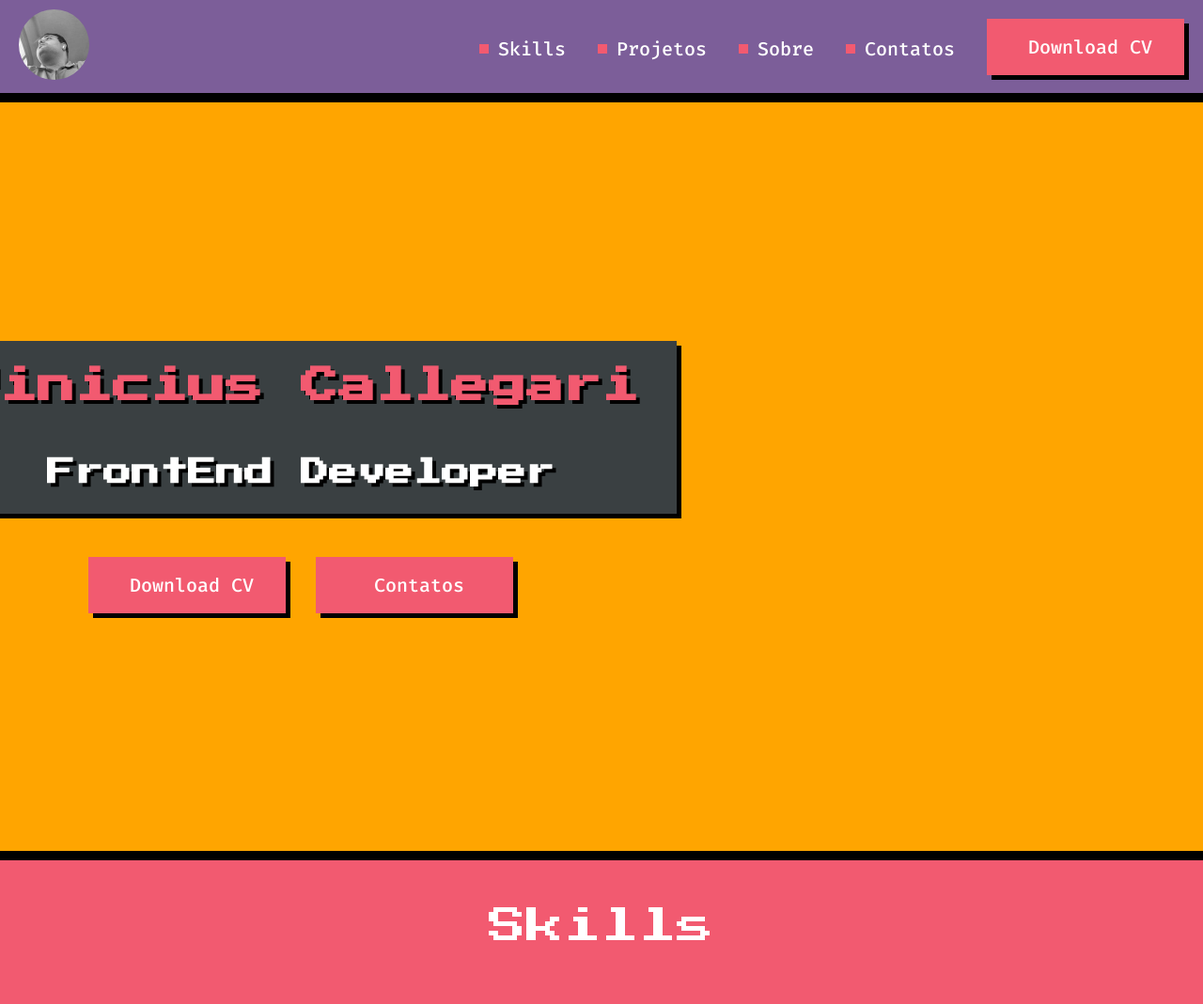
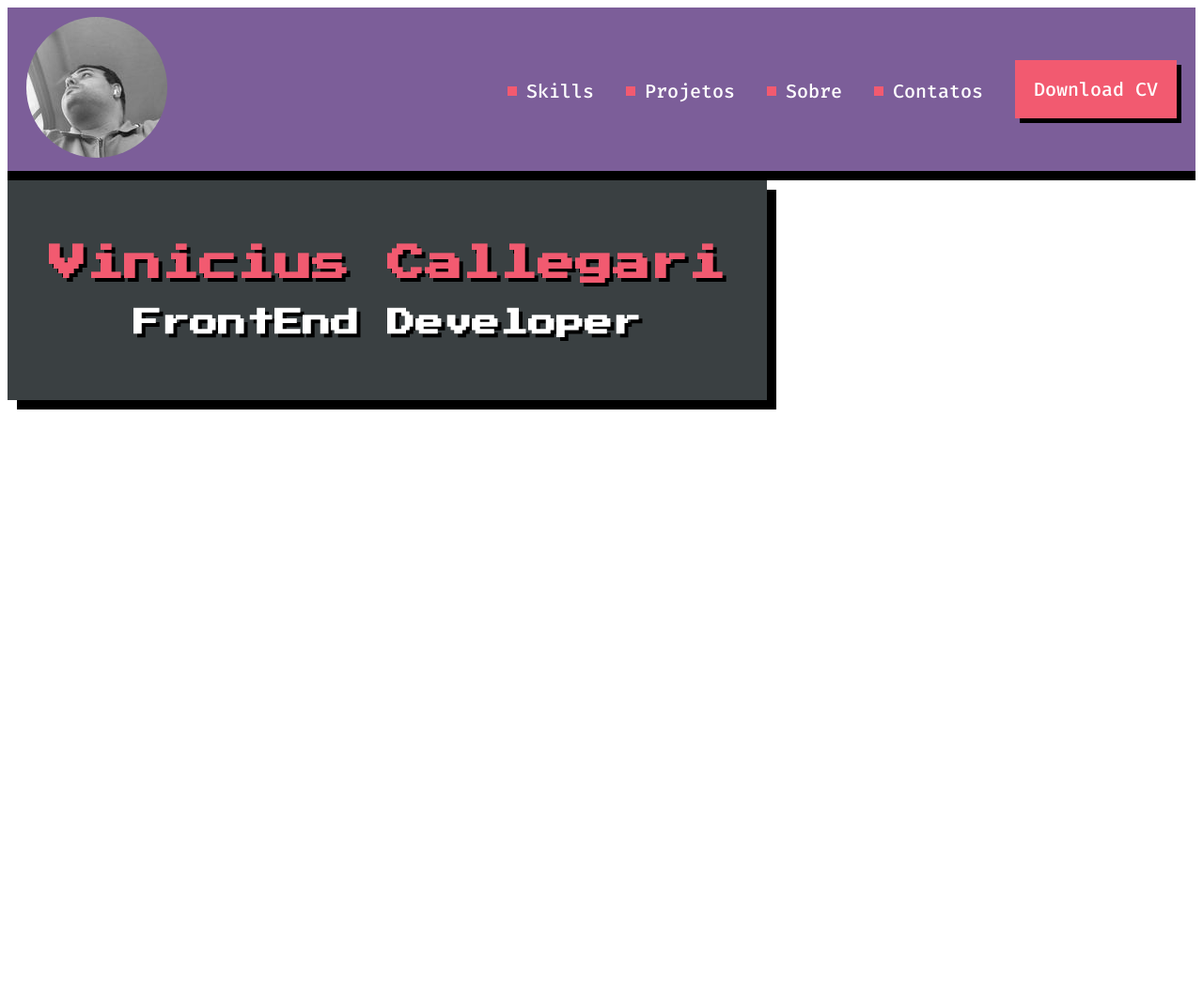
Before and after one commit to callegari18/sitepessoal, a plain HTML site: page index.html in a window 1280 px wide. Shown: the top 1069 px of the page at 94% size. After the commit the page ends 800 px from the top, so only its background shows below. Drawn offline with Linux system fonts and the light colour scheme.

Commit message:
refactory code and isolating components

```diff
--- /dev/null
+++ b/css/components/action.css
@@ -0,0 +1,18 @@
+
+.action {
+  display: inline-flex;
+  align-items: center;
+  color: #FFF;
+  font-size: 20px;
+  font-family: 'Fira Code', monospace, sans-serif;
+  font-weight: 500;
+  margin-right: 30px;
+  text-decoration: none;
+}
+.action:before {
+  content: "";
+  background-color: #F25A70;
+  width: 10px;
+  height: 10px;
+  margin-right: 10px;
+}
--- /dev/null
+++ b/css/components/box.css
@@ -0,0 +1,11 @@
+.box{
+    display: inline-block;
+    background-color: #3a4042;
+    box-shadow: 10px 10px 0 #000;
+    text-align: center;
+    padding: 42px 44px;
+}
+
+.box .title {
+    margin-bottom: 28px;
+}
--- /dev/null
+++ b/css/components/button.css
@@ -0,0 +1,20 @@
+.button {
+    display: inline-block;
+    background-color: #F25A70;
+    box-shadow:  5px 5px 0 #000;
+    padding: 18px 20px;
+    margin-right: 0;
+    font-family: 'Fira Code', monospace, sans-serif;
+    font-size: 20px;
+    color: #FFF;
+    text-align: center;
+    text-decoration: none;
+}
+
+.button:hover {
+    background-color: #333333;
+    border: 2px solid #000;
+    color: white;
+    transition: all 0.5s ease-in;
+    transition-delay: 0.05s;
+}
--- /dev/null
+++ b/css/components/header.css
@@ -0,0 +1,13 @@
+.header {
+  background-color: #7C5E99;
+  padding: 10px 20px;
+  display: flex;
+  align-items: center;
+  justify-content: space-between;
+  border-bottom: 10px solid #000;
+}
+
+.header .logo img {
+  width: 150px;
+  border-radius: 100%;
+}
--- a/css/components/subtitle.css
+++ b/css/components/subtitle.css
@@ -1,4 +1,4 @@
-h2{
+.subtitle {
     font-size: 30px;
     font-family: 'Press Start 2P', sans-serif;
     text-shadow: 4px 4px 0 #000;
--- a/css/components/title.css
+++ b/css/components/title.css
@@ -1,15 +1,16 @@
-h1{
+.title {
     font-family: 'Press Start 2P', sans-serif;
     font-size: 40px;
+    color: #F25A70;;
     text-shadow: 4px 4px 0 #000;
-    color: #F25A70;
 }
 
-.title {
+.skills .title {
     height: 100px;
     font-size: 40px;
     font-family: 'Press Start 2P', cursive;
     font-style: normal;
     font-weight: normal;
     margin-top: 50px;
+    color: #FFF
 }
--- a/css/style.css
+++ b/css/style.css
@@ -1,77 +1,16 @@
 *{
     margin: 0;
     padding: 0;
-
-}
-header {
-    background-color: #7C5E99;
-    padding: 10px 20px;
-    display: flex;
-    align-items: center;
-    justify-content: space-between;
-    border-bottom: 10px solid #000;
-}
-
-a:before {
-    content:"" ;
-    background-color: #F25A70;
-    width: 10px;
-    height: 10px;
-    margin-right: 10px;
-}
-
-a{
-    display: inline-flex;
-    align-items: center;
-    color: #FFF;
-    font-size: 20px;
-    font-family: 'Fira Code', monospace, sans-serif;
-    font-weight: 500;
-    margin-right: 30px;
-    text-decoration: none;
-}
-
-.logo img {
-    width: 75px;
-    height: 75px;
-    border-radius: 50%;
-}
-
-.buttonCv {
-    display: inline-block;
-    background-color: #F25A70;
-    width: 170px;
-    height: 60px;
-    line-height: 60px;
-    padding-left: 20px;
-    padding-right: 20px;
-    box-shadow:  5px 5px 0 #000;
-    margin-right: 0;
-    text-align: center;
-}
-
-.buttonCv:hover {
-    background-color: #333333;
-    border: 2px solid #000;
-    color: white;
-    transition: all 0.5s ease-in;
-    transition-delay: 0.05s;
-}
-
-
-nav {
-    text-align: right;
 }
 
 .capa {
-    /* background-image: url("../assets/img/capa.png"); */
+    background-image: url("../assets/img/capa.png");
     background-repeat: no-repeat;
     background-size: contain;
-    background-position: center;
+    background-position: right;
     height: 797px;
     background-color: rgb(255, 165, 0);
     border-bottom: 10px solid #000;
-    /* display: flex; */
 }
 .lado_opaco {
     width: 50%;
@@ -103,12 +42,7 @@ nav {
 }
 
 
-.botoes {
-width: 452px;
-height: 60px;
-display: flex;
-justify-content: space-between;
-}
+
 .skills {
     height: 740px;
     background-color: #F25A70;
@@ -145,6 +79,24 @@ justify-content: space-between;
     color: #FFF;
     border-bottom: 10px solid #000;
 }
+.content form {
+    display: flex;
+    flex-direction: column;
+    width: 100%;
+}
+
+.content form input{
+    margin-bottom: 10px;
+}
+.content form input textarea{
+    margin-bottom: 10px;
+}
+.content form .buttonCv {
+    width: 100%;
+    margin-top: 20px;
+    padding: 0;
+}
+
 footer {
     height: 100px;
     background-color: #000;
--- a/index.html
+++ b/index.html
@@ -1,5 +1,6 @@
 <!DOCTYPE html>
 <html lang="pt-BR">
+
 <head>
     <meta charset="UTF-8">
     <meta http-equiv="X-UA-Compatible" content="IE=edge">
@@ -8,27 +9,48 @@
     <link rel="preconnect" href="https://fonts.gstatic.com" crossorigin>
     <link href="https://fonts.googleapis.com/css2?family=Fira+Code:wght@300;500&display=swap" rel="stylesheet">
     <link href="https://fonts.googleapis.com/css2?family=Press+Start+2P&display=swap" rel="stylesheet">
-    <link rel="stylesheet" href="./css/style.css">
+    <!-- <link rel="stylesheet" href="./css/style.css"> -->
     <link rel="stylesheet" href="./css/components/title.css">
     <link rel="stylesheet" href="./css/components/subtitle.css">
+    <link rel="stylesheet" href="./css/components/box.css">
+    <link rel="stylesheet" href="./css/components/button.css">
+    <link rel="stylesheet" href="./css/components/action.css">
+    <link rel="stylesheet" href="./css/components/header.css">
+
+
 
 
     <title>Portifólio</title>
 </head>
+
 <body>
-    <header> <!--EMIT DICA ATALHO PARA CRIAR UM HEADER COM IMG, NAV E 4 URL( header>img+nav>a*4)-->
+    <header class="header">
+        <!--EMIT DICA ATALHO PARA CRIAR UM HEADER COM IMG, NAV E 4 URL( header>img+nav>a*4)-->
         <div class="logo"><img src="./assets/img/perfil150x150.jpg" alt=""></div>
         <nav>
-            <a href="#skills"lang="en">Skills</a>
-            <a href="#project">Projetos</a>
-            <a href="#about">Sobre</a>
-            <a href="#contact" lang="en">Contatos</a>
-            <a class="buttonCv" href="" lang="en">Download CV</a>
+            <a class="action" href="#skills" lang="en">Skills</a>
+            <a class="action" href="#project">Projetos</a>
+            <a class="action" href="#about">Sobre</a>
+            <a class="action" href="#contact" lang="en">Contatos</a>
+            <a class="button" href="" lang="en">Download CV</a>
         </nav>
     </header>
+
+
+
+
+
+
     <main>
         <div class="capa">
             <div class="lado_opaco">
+                <div class="box">
+                    <h1 class="title">Vinicius Callegari</h1>
+                    <h2 class="subtitle">FrontEnd Developer</h2>
+                </div>
+            </div>
+
+            <!-- <div class="lado_opaco">
                 <div class="areaCard">
                     <div class="card">
                         <h1>Vinicius Callegari</h1>
@@ -41,14 +63,14 @@
                 </div>
             </div>
             <div class="lado_normal">
-                <!-- <div class="imgCapa">
+                <div class="imgCapa">
                     <img src="./assets/img/capa.png" alt="" srcset="">
-                </div> -->
-            </div>
+                </div>
+            </div> -->
 
         </div>
 
-        <div id="skills" class="skills">
+        <!-- <div id="skills" class="skills">
             <div class="title">
                 <p>Skills</p>
             </div>
@@ -78,13 +100,20 @@
             </div>
             <div class="content">
                 <form>
-
-</form>
+                    <label for="nome">Nome</label>
+                    <input type="text" name="nome" id="" size="150">
+                    <label for="email">E-mail</label>
+                    <input type="email" name="email" id="" size="150">
+                    <label for="mensagem">Mensagem</label>
+                    <textarea name="mensagem" id="" cols="30" rows="10" size="150"></textarea>
+                    <a class="buttonCv" href="" lang="en">Enviar</a>
+                </form>
             </div>
-        </div>
+        </div>        -->
     </main>
     <footer>
 
     </footer>
 </body>
+
 </html>
```
